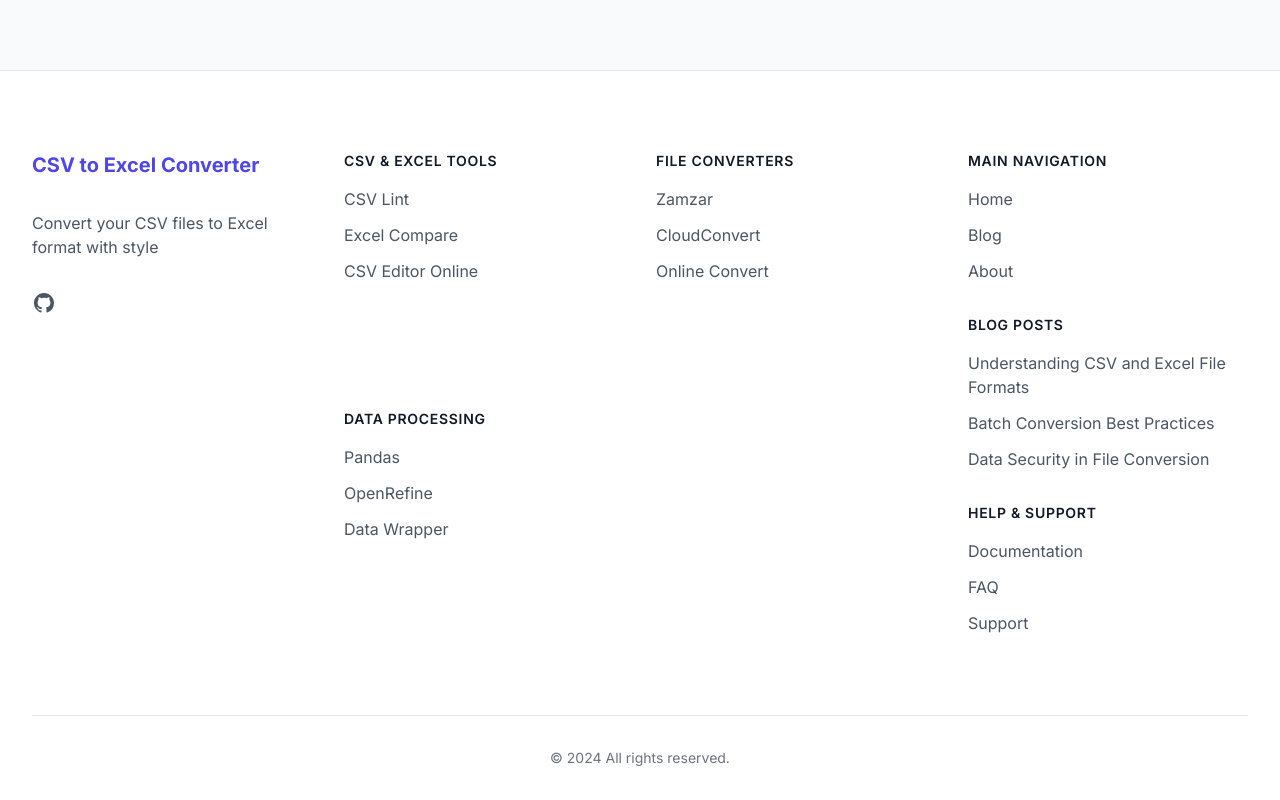
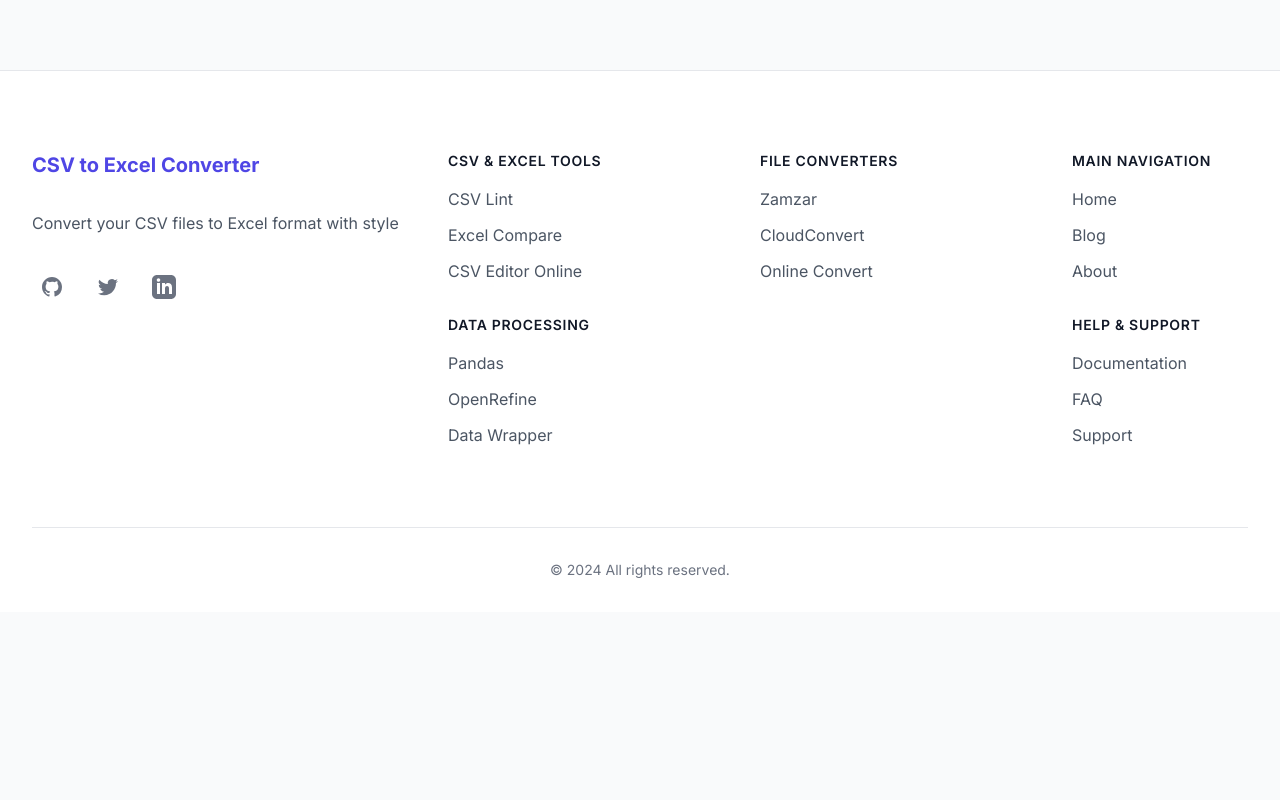
Before and after one commit to MixerJ/csv-to-excel, a Next.js app: page / in a window 1280 px wide. Shown: the part 795-1595 px from the top of the page. After the commit the page ends 1407 px from the top, so only its background shows below. Built offline with nearby package versions, Linux system fonts and the light colour scheme.

Commit message:
modify: 移除footer中的Blog Posts

```diff
--- a/src/app/components/Footer.tsx
+++ b/src/app/components/Footer.tsx
@@ -4,6 +4,36 @@
 import Link from 'next/link';
 import { usePathname } from 'next/navigation';
 import { getLocalizedPath } from '../utils/localization';
+
+const socialLinks = [
+  {
+    name: 'GitHub',
+    href: 'https://github.com/yourusername/csv-batch-to-excel',
+    icon: (props: React.SVGProps<SVGSVGElement>) => (
+      <svg fill="currentColor" viewBox="0 0 24 24" {...props}>
+        <path fillRule="evenodd" d="M12 2C6.477 2 2 6.484 2 12.017c0 4.425 2.865 8.18 6.839 9.504.5.092.682-.217.682-.483 0-.237-.008-.868-.013-1.703-2.782.605-3.369-1.343-3.369-1.343-.454-1.158-1.11-1.466-1.11-1.466-.908-.62.069-.608.069-.608 1.003.07 1.531 1.032 1.531 1.032.892 1.53 2.341 1.088 2.91.832.092-.647.35-1.088.636-1.338-2.22-.253-4.555-1.113-4.555-4.951 0-1.093.39-1.988 1.029-2.688-.103-.253-.446-1.272.098-2.65 0 0 .84-.27 2.75 1.026A9.564 9.564 0 0112 6.844c.85.004 1.705.115 2.504.337 1.909-1.296 2.747-1.027 2.747-1.027.546 1.379.202 2.398.1 2.651.64.7 1.028 1.595 1.028 2.688 0 3.848-2.339 4.695-4.566 4.943.359.309.678.92.678 1.855 0 1.338-.012 2.419-.012 2.747 0 .268.18.58.688.482A10.019 10.019 0 0022 12.017C22 6.484 17.522 2 12 2z" clipRule="evenodd" />
+      </svg>
+    ),
+  },
+  {
+    name: 'Twitter',
+    href: 'https://twitter.com/yourusername',
+    icon: (props: React.SVGProps<SVGSVGElement>) => (
+      <svg fill="currentColor" viewBox="0 0 24 24" {...props}>
+        <path d="M8.29 20.251c7.547 0 11.675-6.253 11.675-11.675 0-.178 0-.355-.012-.53A8.348 8.348 0 0022 5.92a8.19 8.19 0 01-2.357.646 4.118 4.118 0 001.804-2.27 8.224 8.224 0 01-2.605.996 4.107 4.107 0 00-6.993 3.743 11.65 11.65 0 01-8.457-4.287 4.106 4.106 0 001.27 5.477A4.072 4.072 0 012.8 9.713v.052a4.105 4.105 0 003.292 4.022 4.095 4.095 0 01-1.853.07 4.108 4.108 0 003.834 2.85A8.233 8.233 0 012 18.407a11.616 11.616 0 006.29 1.84" />
+      </svg>
+    ),
+  },
+  {
+    name: 'LinkedIn',
+    href: 'https://linkedin.com/in/yourusername',
+    icon: (props: React.SVGProps<SVGSVGElement>) => (
+      <svg fill="currentColor" viewBox="0 0 24 24" {...props}>
+        <path d="M19 0h-14c-2.761 0-5 2.239-5 5v14c0 2.761 2.239 5 5 5h14c2.762 0 5-2.239 5-5v-14c0-2.761-2.238-5-5-5zm-11 19h-3v-11h3v11zm-1.5-12.268c-.966 0-1.75-.79-1.75-1.764s.784-1.764 1.75-1.764 1.75.79 1.75 1.764-.783 1.764-1.75 1.764zm13.5 12.268h-3v-5.604c0-3.368-4-3.113-4 0v5.604h-3v-11h3v1.765c1.396-2.586 7-2.777 7 2.476v6.759z" />
+      </svg>
+    ),
+  },
+];
 
 export default function Footer() {
   const { t } = useTranslation();
@@ -46,14 +76,6 @@
       ],
     },
     {
-      title: t('footer.quick_links.blog'),
-      links: [
-        { name: t('blog.posts.understanding_csv_excel.title'), href: '/blog/understanding-csv-excel' },
-        { name: t('blog.posts.batch_conversion.title'), href: '/blog/batch-conversion-best-practices' },
-        { name: t('blog.posts.data_security.title'), href: '/blog/data-security-in-file-conversion' },
-      ],
-    },
-    {
       title: t('footer.quick_links.help'),
       links: [
         { name: t('footer.quick_links.documentation'), href: '/docs' },
@@ -68,11 +90,11 @@
       href={href}
       target="_blank"
       rel="noopener noreferrer"
-      className="inline-flex items-center text-gray-600 hover:text-indigo-600 transition-colors group"
+      className="inline-flex items-center text-gray-600 hover:text-indigo-600 transition-all group"
     >
       {children}
       <svg
-        className="ml-1 h-4 w-4 opacity-0 group-hover:opacity-100 transition-opacity"
+        className="ml-1 h-4 w-4 opacity-0 -translate-x-2 group-hover:opacity-100 group-hover:translate-x-0 transition-all duration-200"
         fill="none"
         viewBox="0 0 24 24"
         stroke="currentColor"
@@ -90,9 +112,11 @@
   const InternalLink = ({ href, children }: { href: string; children: React.ReactNode }) => (
     <Link
       href={getLocalizedPath(href, pathname)}
-      className="text-gray-600 hover:text-indigo-600 transition-colors"
+      className="group text-gray-600 hover:text-indigo-600 transition-all"
     >
-      {children}
+      <span className="inline-block transition-transform duration-200 group-hover:translate-x-1">
+        {children}
+      </span>
     </Link>
   );
 
@@ -103,9 +127,9 @@
       </h2>
       <div className="mx-auto max-w-7xl px-4 sm:px-6 lg:px-8">
         <div className="py-12 sm:py-16 lg:py-20">
-          <div className="grid grid-cols-1 md:grid-cols-2 lg:grid-cols-4 gap-12 lg:gap-8">
+          <div className="grid grid-cols-1 md:grid-cols-2 lg:grid-cols-12 gap-12 lg:gap-8">
             {/* Brand column */}
-            <div className="space-y-8 col-span-1 md:col-span-2 lg:col-span-1">
+            <div className="space-y-8 col-span-1 md:col-span-2 lg:col-span-4">
               <Link
                 href={getLocalizedPath('/', pathname)}
                 className="inline-flex text-xl font-bold text-indigo-600 hover:text-indigo-700 transition-colors"
@@ -115,26 +139,32 @@
               <p className="text-base text-gray-600 max-w-md">
                 {t('common.description')}
               </p>
-              <div className="flex space-x-6">
-                <ExternalLink href="https://github.com/yourusername/csv-batch-to-excel">
-                  <span className="sr-only">GitHub</span>
-                  <svg className="h-6 w-6" fill="currentColor" viewBox="0 0 24 24" aria-hidden="true">
-                    <path fillRule="evenodd" d="M12 2C6.477 2 2 6.484 2 12.017c0 4.425 2.865 8.18 6.839 9.504.5.092.682-.217.682-.483 0-.237-.008-.868-.013-1.703-2.782.605-3.369-1.343-3.369-1.343-.454-1.158-1.11-1.466-1.11-1.466-.908-.62.069-.608.069-.608 1.003.07 1.531 1.032 1.531 1.032.892 1.53 2.341 1.088 2.91.832.092-.647.35-1.088.636-1.338-2.22-.253-4.555-1.113-4.555-4.951 0-1.093.39-1.988 1.029-2.688-.103-.253-.446-1.272.098-2.65 0 0 .84-.27 2.75 1.026A9.564 9.564 0 0112 6.844c.85.004 1.705.115 2.504.337 1.909-1.296 2.747-1.027 2.747-1.027.546 1.379.202 2.398.1 2.651.64.7 1.028 1.595 1.028 2.688 0 3.848-2.339 4.695-4.566 4.943.359.309.678.92.678 1.855 0 1.338-.012 2.419-.012 2.747 0 .268.18.58.688.482A10.019 10.019 0 0022 12.017C22 6.484 17.522 2 12 2z" clipRule="evenodd" />
-                  </svg>
-                </ExternalLink>
+              <div className="flex space-x-4">
+                {socialLinks.map((item) => (
+                  <a
+                    key={item.name}
+                    href={item.href}
+                    target="_blank"
+                    rel="noopener noreferrer"
+                    className="text-gray-500 hover:text-indigo-600 transition-colors p-2 hover:bg-indigo-50 rounded-full"
+                  >
+                    <span className="sr-only">{item.name}</span>
+                    <item.icon className="h-6 w-6" aria-hidden="true" />
+                  </a>
+                ))}
               </div>
             </div>
 
             {/* Resource links */}
-            <div className="grid grid-cols-2 gap-8 md:col-span-2 lg:col-span-2">
+            <div className="grid grid-cols-2 gap-8 col-span-1 md:col-span-2 lg:col-span-6">
               {resourceLinks.map((group) => (
-                <div key={group.title}>
+                <div key={group.title} className="group">
                   <h3 className="text-sm font-semibold text-gray-900 tracking-wider uppercase">
                     {group.title}
                   </h3>
                   <ul role="list" className="mt-4 space-y-3">
                     {group.links.map((link) => (
-                      <li key={link.name}>
+                      <li key={link.name} className="transform transition-transform duration-200 hover:-translate-y-0.5">
                         {link.isExternal ? (
                           <ExternalLink href={link.href}>{link.name}</ExternalLink>
                         ) : (
@@ -148,15 +178,15 @@
             </div>
 
             {/* Quick links */}
-            <div className="space-y-8">
+            <div className="space-y-8 col-span-1 md:col-span-2 lg:col-span-2">
               {quickLinks.map((group) => (
-                <div key={group.title}>
+                <div key={group.title} className="group">
                   <h3 className="text-sm font-semibold text-gray-900 tracking-wider uppercase">
                     {group.title}
                   </h3>
                   <ul role="list" className="mt-4 space-y-3">
                     {group.links.map((link) => (
-                      <li key={link.name}>
+                      <li key={link.name} className="transform transition-transform duration-200 hover:-translate-y-0.5">
                         <InternalLink href={link.href}>{link.name}</InternalLink>
                       </li>
                     ))}
```
